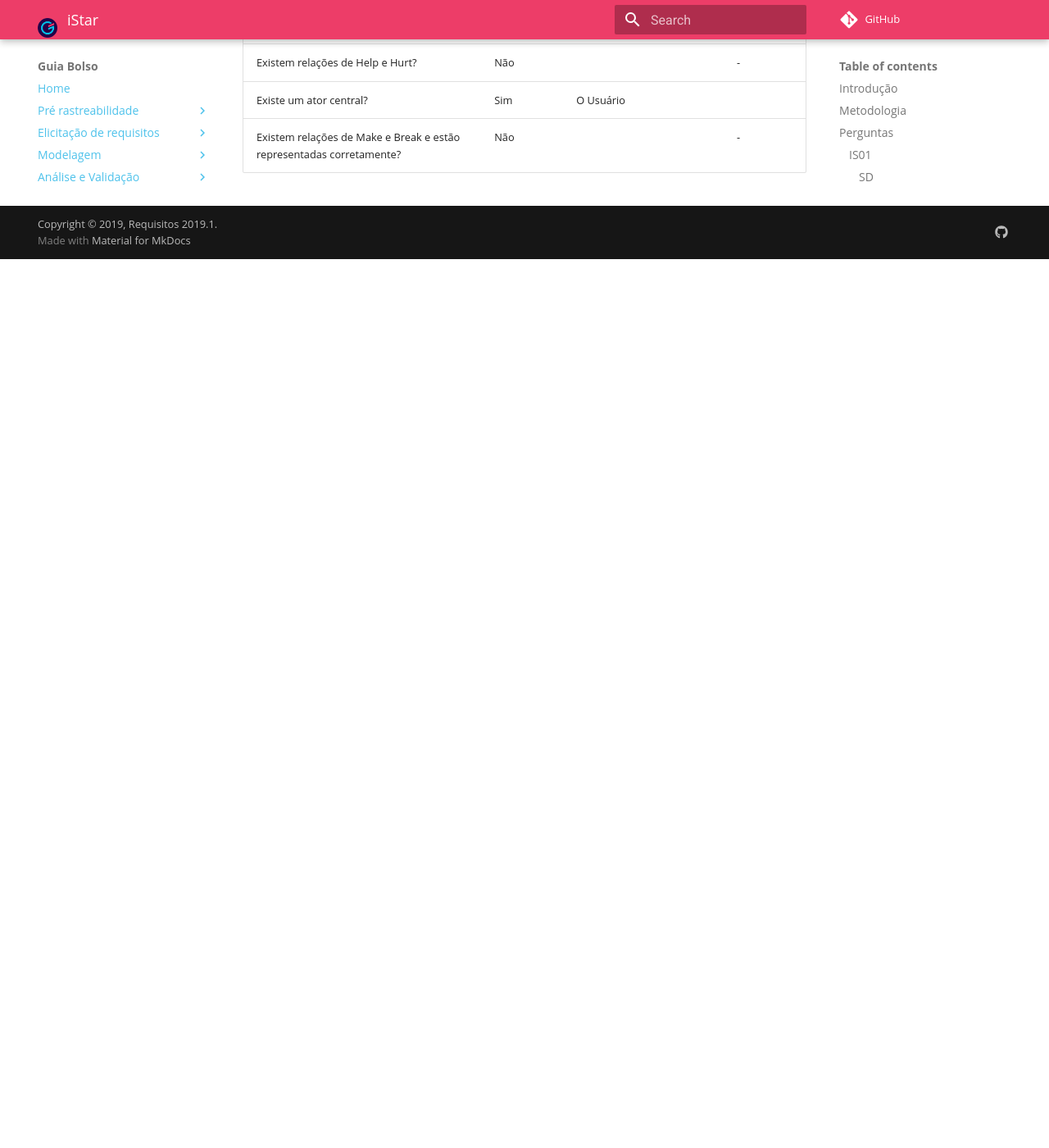
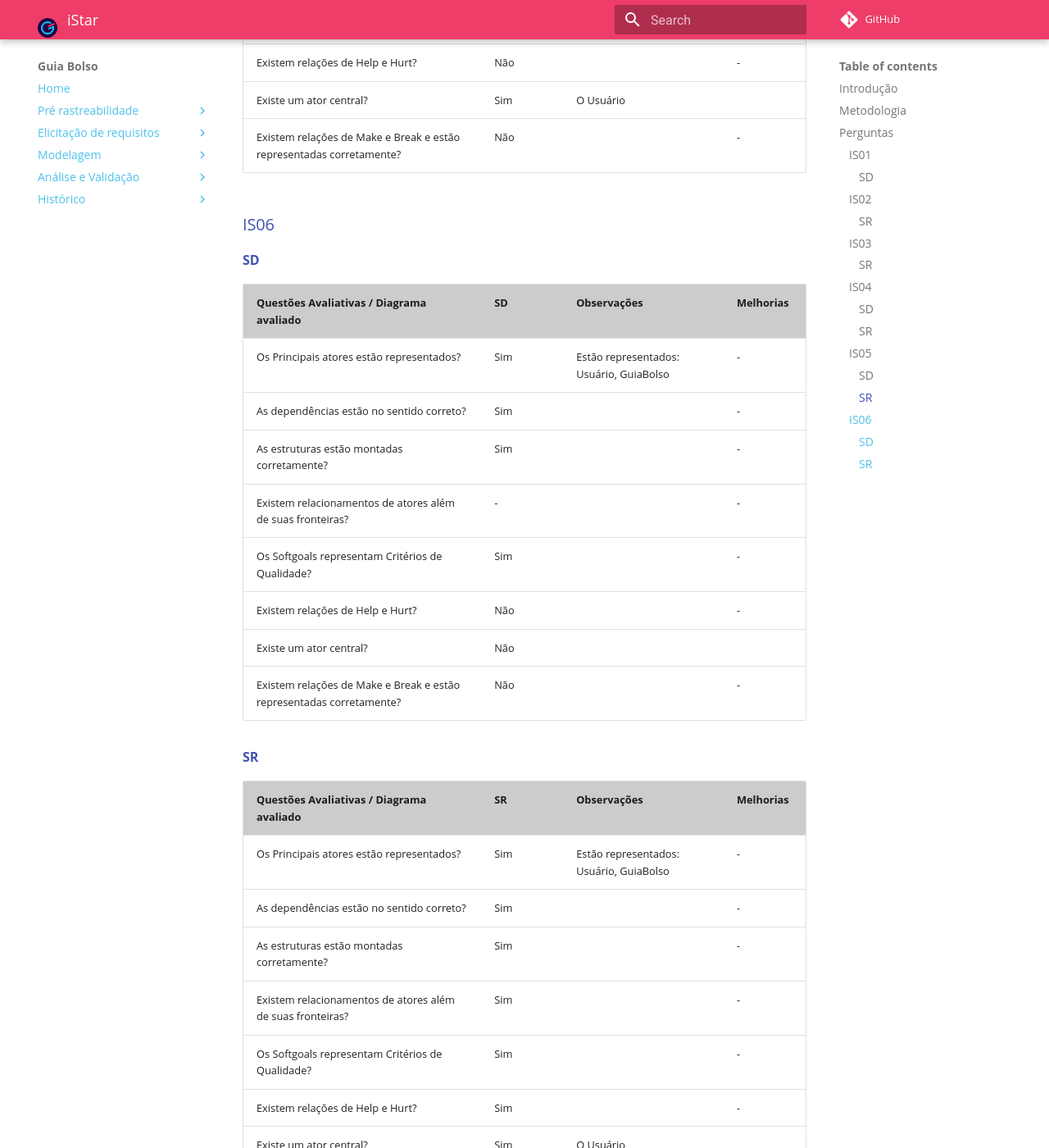
Before and after one commit to fga-disciplinas/2019.1-Guia-Bolso, an MkDocs documentation site: the page built from docs/analise/analise_istar.md, in a window 1280 px wide and 1400 px high, scrolled down 6136 px. Shown: the whole window at 82% size. Built offline with MkDocs 1.6.1 and Material for MkDocs 9.7.7, drawn with Linux system fonts in a browser that asks for light colours; comment, search, counter and statistics services are not loaded; old or Windows-style settings are respelled for this version of MkDocs; before the commit the page ends 6452 px from its top, so only the background shows below that.

Commit message:
Adiciona IS06 na analise de iEstrela.
Co-authored-by: Elias Bernardo <ebmm01@gmail.com>
Signed-off-by: Rafael <rafael.makaha@gmail.com>

```diff
--- a/docs/analise/analise_istar.md
+++ b/docs/analise/analise_istar.md
@@ -146,3 +146,31 @@
 | Existem relações de Help e Hurt? | Não |  | - |
 | Existe um ator central? | Sim | O Usuário |  |
 | Existem relações de Make e Break e estão representadas corretamente? | Não |  | - |
+
+### [IS06](../../modelagem/istar/#is06-planejamento-de-rendas-e-gastos)
+
+#### [SD](../../modelagem/istar/#strategic-dependency-model-sd_3)
+
+| Questões Avaliativas / Diagrama avaliado | SD | Observações | Melhorias |
+|--|--|--|--|
+| Os Principais atores estão representados? | Sim | Estão representados: Usuário, GuiaBolso | - |
+| As dependências estão no sentido correto? | Sim |  | - |
+| As estruturas estão montadas corretamente? | Sim |   | - |
+| Existem relacionamentos de atores além de suas fronteiras? | - |  | - |
+| Os Softgoals representam Critérios de Qualidade? | Sim |  | - |
+| Existem relações de Help e Hurt? | Não |  | - |
+| Existe um ator central? | Não |  |  |
+| Existem relações de Make e Break e estão representadas corretamente? | Não |  | - |
+
+#### [SR](../../modelagem/istar/#strategic-rationale-model-sr_4)
+
+| Questões Avaliativas / Diagrama avaliado | SR | Observações | Melhorias |
+|--|--|--|--|
+| Os Principais atores estão representados? | Sim | Estão representados: Usuário, GuiaBolso | - |
+| As dependências estão no sentido correto? | Sim |  | - |
+| As estruturas estão montadas corretamente? | Sim |   | - |
+| Existem relacionamentos de atores além de suas fronteiras? | Sim |  | - |
+| Os Softgoals representam Critérios de Qualidade? | Sim |  | - |
+| Existem relações de Help e Hurt? | Sim |  | - |
+| Existe um ator central? | Sim | O Usuário |  |
+| Existem relações de Make e Break e estão representadas corretamente? | Não |  | - |
```
